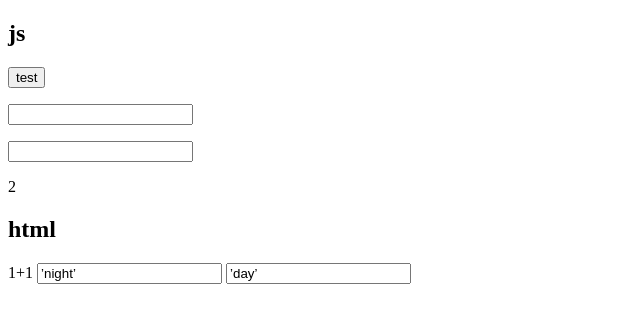
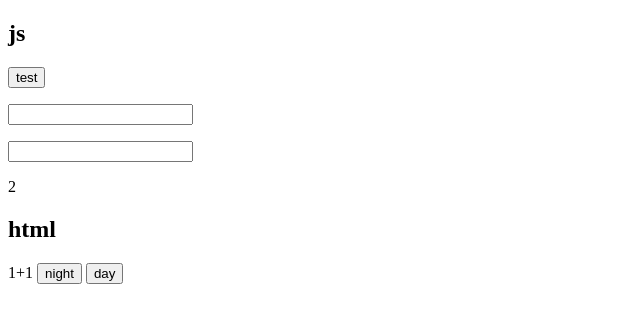
Before and after one commit to username23940/test1, a plain HTML site: page js_input.html in a window 1280 px wide. Shown: the part 60-382 px from the top of the page, without its empty margins (0-640 px from the left). Drawn offline with Linux system fonts and the light colour scheme.

Commit message:
Update js_input.html

```diff
--- a/js_input.html
+++ b/js_input.html
@@ -21,13 +21,13 @@
   </script>
     <h2>html</h2>
     1+1
-  <input type=’button’ value=’night’ onclick=’
-document.quertSelector(‘body’).style.backgroundColor=’black’
-document.quertSelector(‘body’).style.color=’white’
+  <input type='button' value='night' onclick='
+document.quertSelector(‘body’).style.backgroundColor='black' ;
+document.quertSelector(‘body’).style.color='white''
 >
-<input type=’button’ value=’day’ onclick=’
-document.quertSelector(‘body’).style.backgroundColor=’white’
-document.quertSelector(‘body’).style.color=’black’
+<input type='button' value='day' onclick='
+document.quertSelector(‘body’).style.backgroundColor='white' ;
+document.quertSelector(‘body’).style.color='black''
 >
 
   </body>
```
